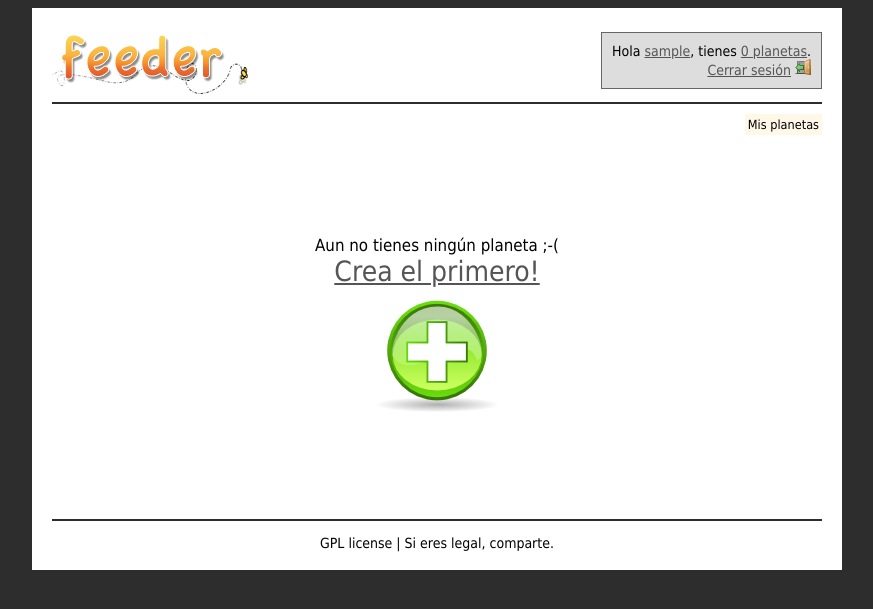
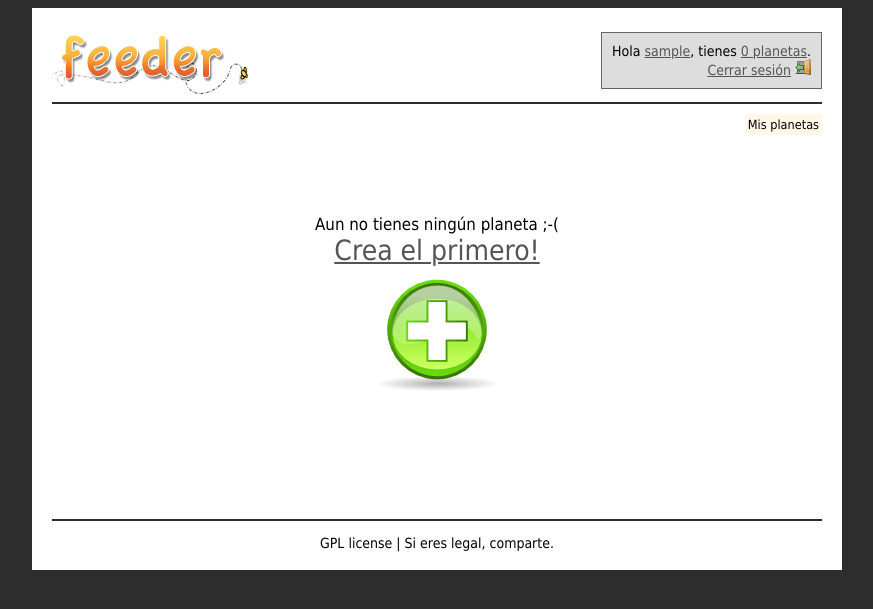
Before and after one commit to migmartri/feeder, a PHP site: page /myPlanets.php in a window 1280 px wide. Shown: the top 609 px of the page, without its empty margins (203-1076 px from the left). Run offline with PHP 8.4, Linux system fonts and the light colour scheme; the visitor is signed in with stand-in values (Sample User, id 1); data that the repository does not hold is empty; a stand-in replaces the project's code that opens the database connection; some libraries are stand-ins or nearby versions.

Commit message:
Reculando como una gamba. Sin traducción

```diff
--- a/templates/breadcrumb.php
+++ b/templates/breadcrumb.php
@@ -43,4 +43,3 @@ switch (true){
 print $breadcrumb;
 ?>
 </div>
-<div class="clear"></div>
--- a/templates/header.php
+++ b/templates/header.php
@@ -56,4 +56,4 @@
 				?>
       </div>
       <div id='content'>
-<? include_once ($_SERVER['DOCUMENT_ROOT']."/templates/breadcrumb.php"); ?>
+			<? include_once ($_SERVER['DOCUMENT_ROOT']."/templates/breadcrumb.php"); ?>
```
